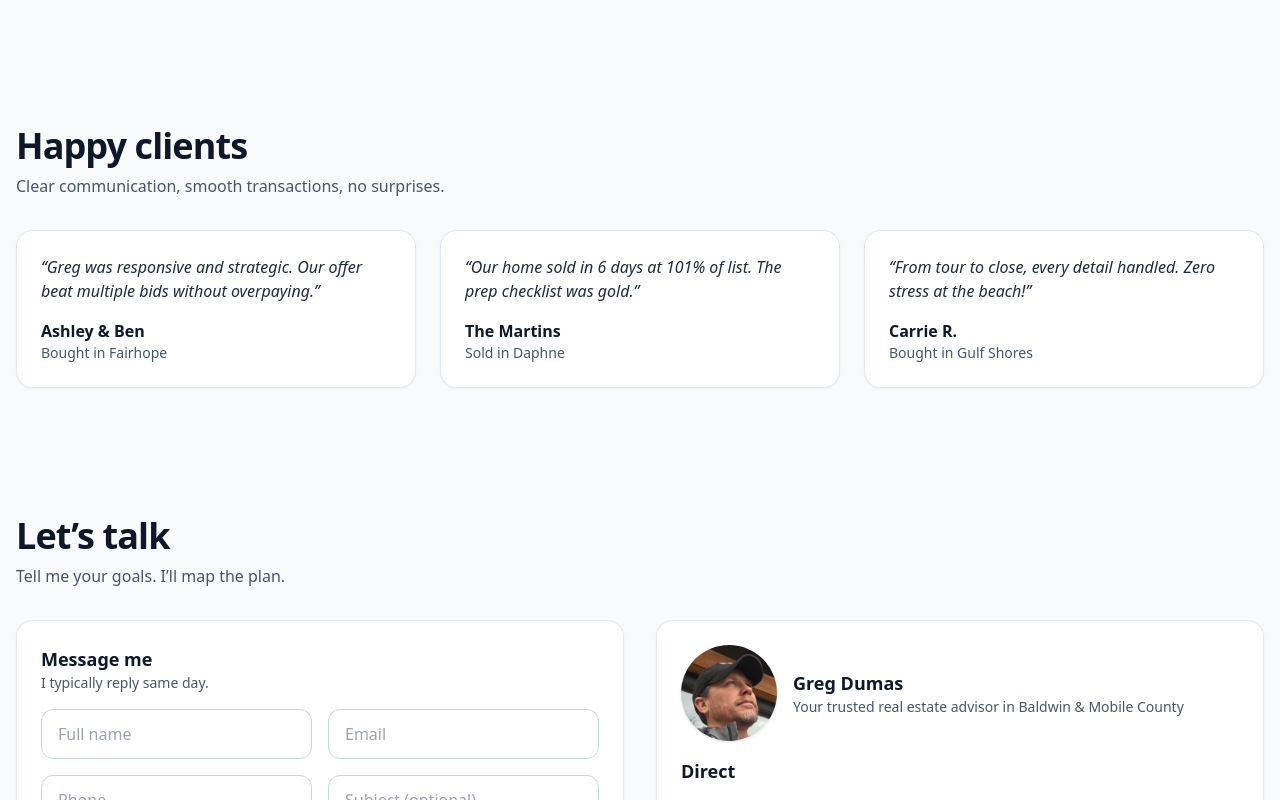
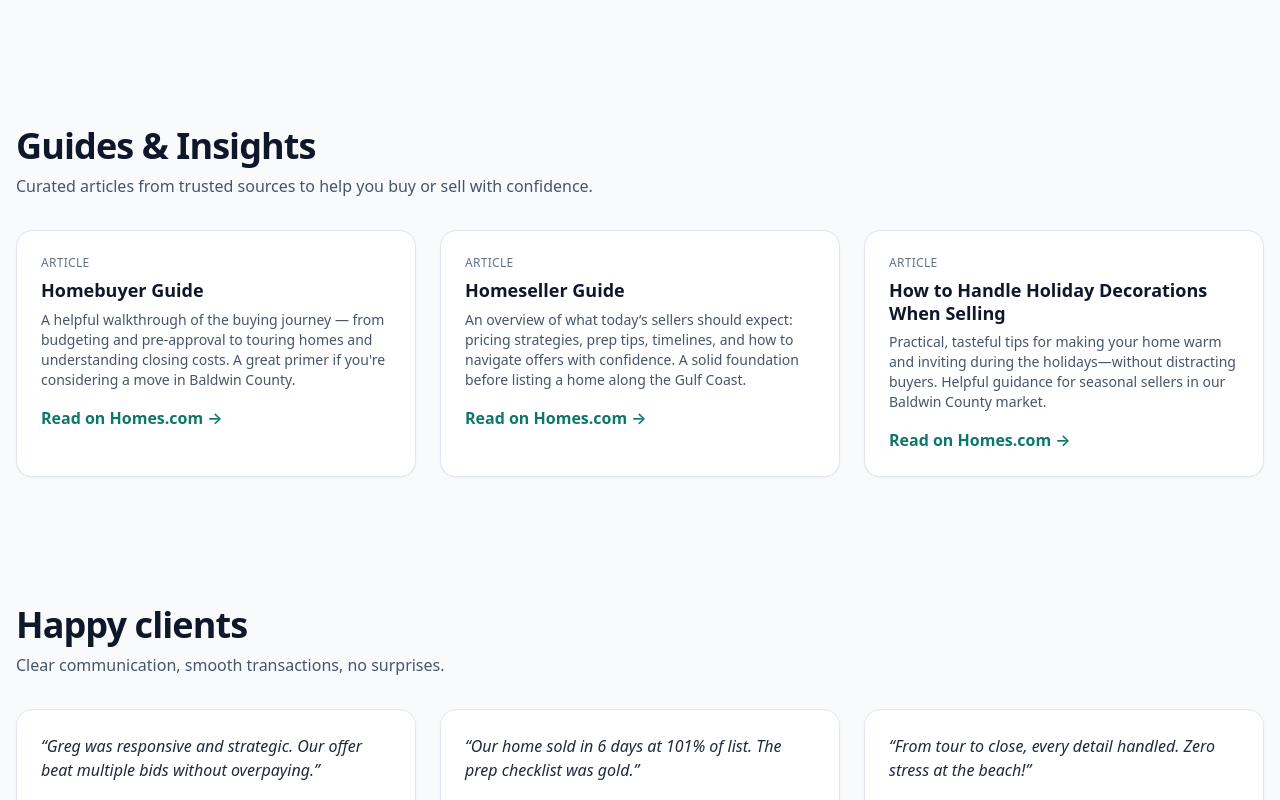
Before and after one commit to Dumas0702/GulfCoastRE, a React (Vite) app: page / in a window 1280 px wide. Shown: the part 2640-3440 px from the top of the page. Built offline with nearby package versions, Linux system fonts and the light colour scheme; the HTML template or start-up script is replaced by a standard one.

Commit message:
Add homes.com articles section

```diff
--- a/src/App.tsx
+++ b/src/App.tsx
@@ -73,6 +73,34 @@ const searchLinks = [
     desc: "Beach and lagoon-side condos at a range of budgets.",
     href: "https://www.homes.com/gulf-shores-al/condos/",
     img: "https://images.unsplash.com/photo-1656261443293-02c750b32bb5?q=80&w=1469&auto=format&fit=crop&ixlib=rb-4.1.0&ixid=M3wxMjA3fDB8MHxwaG90by1wYWdlfHx8fGVufDB8fHx8fA%3D%3D",
+  },
+];
+
+// Homes.com articles — curated resources
+const resources = [
+  {
+    id: "HS-1",
+    title: "Homebuyer Guide",
+    type: "Article",
+    href: "https://www.homes.com/learn/buyer-guide/",
+    summary:
+      "A helpful walkthrough of the buying journey — from budgeting and pre-approval to touring homes and understanding closing costs. A great primer if you're considering a move in Baldwin County.",
+  },
+  {
+    id: "HS-2",
+    title: "Homeseller Guide",
+    type: "Article",
+    href: "https://www.homes.com/learn/seller-guide/",
+    summary:
+      "An overview of what today’s sellers should expect: pricing strategies, prep tips, timelines, and how to navigate offers with confidence. A solid foundation before listing a home along the Gulf Coast.",
+  },
+  {
+    id: "HS-3",
+    title: "How to Handle Holiday Decorations When Selling",
+    type: "Article",
+    href: "https://www.homes.com/learn/how-to-handle-holiday-decorations-when-selling-your-home/",
+    summary:
+      "Practical, tasteful tips for making your home warm and inviting during the holidays—without distracting buyers. Helpful guidance for seasonal sellers in our Baldwin County market.",
   },
 ];
 
@@ -180,6 +208,31 @@ function SearchCard({ item }: { item: any }) {
           </button>
         </div>
       </div>
+    </div>
+  );
+}
+
+function ResourceCard({ item }) {
+  return (
+    <div className="rounded-2xl border border-slate-200 bg-white p-6 shadow-sm hover:shadow-md transition">
+      <div className="text-xs uppercase text-slate-500 mb-2 tracking-wide">
+        {item.type}
+      </div>
+      <h3 className="text-lg font-semibold leading-tight mb-2">
+        {item.title}
+      </h3>
+      <p className="text-slate-600 text-sm mb-4">
+        {item.summary}
+      </p>
+
+      <a
+        href={item.href}
+        target="_blank"
+        rel="noreferrer"
+        className="text-teal-700 font-semibold inline-flex items-center gap-2 hover:underline"
+      >
+        Read on Homes.com →
+      </a>
     </div>
   );
 }
@@ -573,6 +626,19 @@ export default function App() {
         </div>
       </Section>
 
+      {/* Articles */}
+      <Section
+        id="resources"
+        title="Guides & Insights"
+        subtitle="Curated articles from trusted sources to help you buy or sell with confidence."
+      >
+        <div className="grid md:grid-cols-3 gap-6">
+          {resources.map((r) => (
+            <ResourceCard key={r.id} item={r} />
+          ))}
+        </div>
+      </Section>
+
       {/* Testimonials */}
       <Section
         id="testimonials"
```
Also changed, not shown: 5 other files (tests, documents, lock files or other folders).
